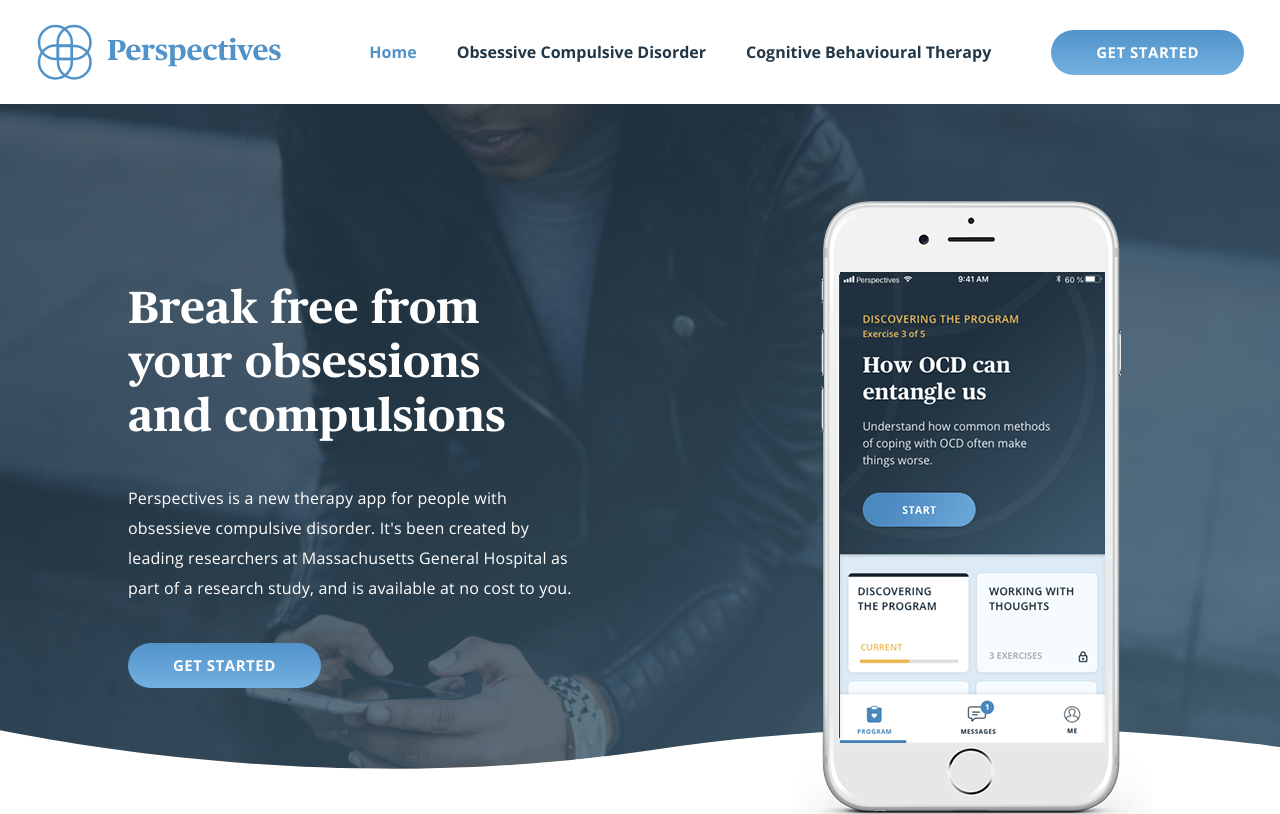
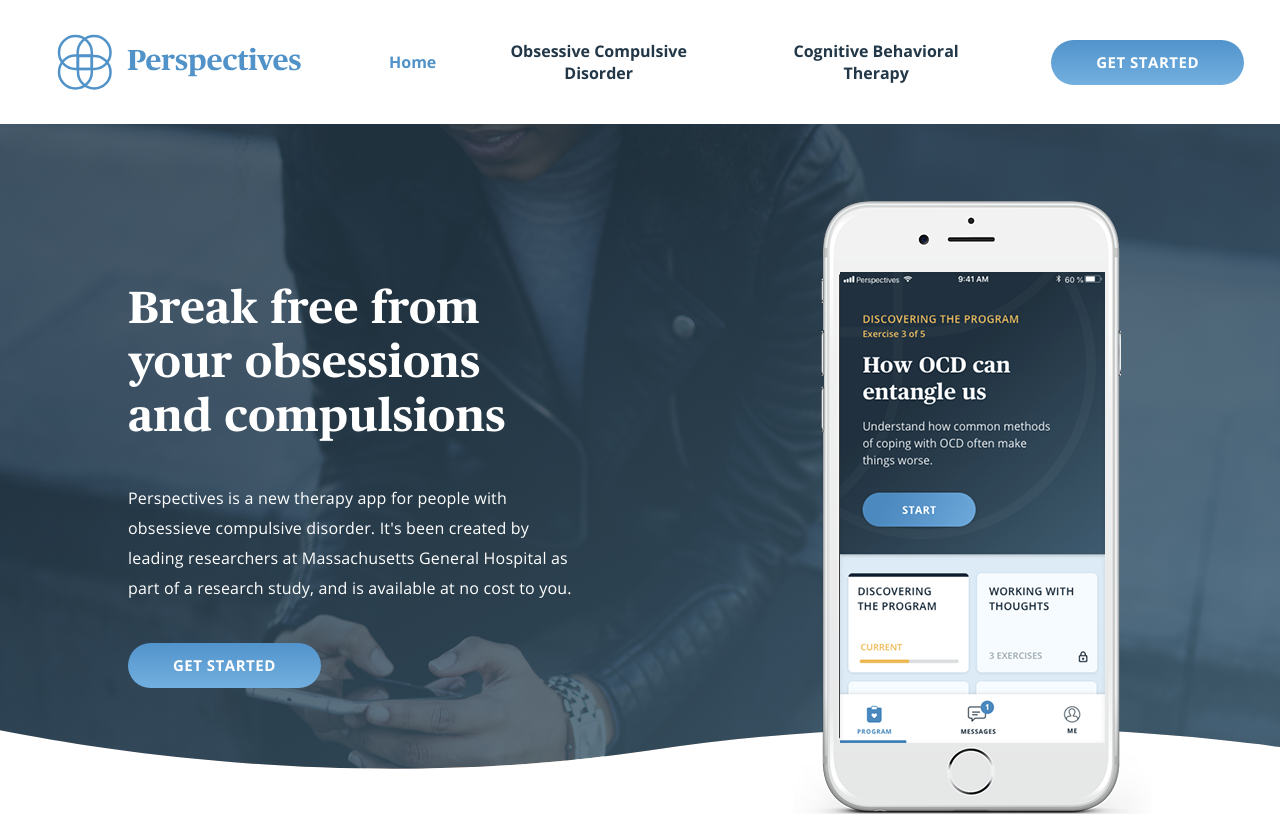
Before and after one commit to alexjram/perspectives, a website built with Vite: page index.html in a window 1280 px wide. Shown: the top 814 px of the page. Built offline with nearby package versions, Linux system fonts and the light colour scheme.

Commit message:
finishing touches

```diff
--- a/index.html
+++ b/index.html
@@ -25,7 +25,7 @@
               <a href="#" class="header__link">Obsessive Compulsive Disorder</a>
             </li>
             <li class="header__item">
-              <a href="#" class="header__link">Cognitive Behavioural Therapy</a>
+              <a href="#" class="header__link">Cognitive Behavioral Therapy</a>
             </li>
           </ul>
           <a href="#" class="btn">GET STARTED</a>
@@ -43,14 +43,14 @@
             <img src="./src/images/mobile-close.svg" alt="close menu" />
           </button>
           <ul class="header__menu">
-            <li class="header__item">
+            <li class="header__item header__item--active">
               <a href="#" class="header__link">Home</a>
             </li>
             <li class="header__item">
               <a href="#" class="header__link">Obsessive Compulsive Disorder</a>
             </li>
             <li class="header__item">
-              <a href="#" class="header__link">Cognitive Behavioural Therapy</a>
+              <a href="#" class="header__link">Cognitive Behavioral Therapy</a>
             </li>
             <li class="header__item">
               <a href="#" class="header__link">GET STARTED</a>
--- a/src/styles/_global_components.scss
+++ b/src/styles/_global_components.scss
@@ -13,6 +13,7 @@
   border: none;
   @include mq("tablet") {
     padding: 12px 45px;
+    white-space: nowrap;
   }
 
   &-transparent {
--- a/src/styles/_hero.scss
+++ b/src/styles/_hero.scss
@@ -34,6 +34,7 @@
     display: flex;
     width: 100%;
     align-items: center;
+    justify-content: center;
     padding-top: 126px;
     padding-left: 40px;
     padding-right: 50px;
@@ -54,8 +55,12 @@
     justify-content: center;
     align-items: center;
     @include mq("tablet") {
+      padding-left: 30px;
       align-items: start;
       padding-top: 70px;
+    }
+    @include mq("desktop") {
+      padding-left: 0;
     }
   }
   &__title {
--- a/src/styles/_menu.scss
+++ b/src/styles/_menu.scss
@@ -22,15 +22,17 @@
 
   &--desktop {
     display: none;
-    @include mq("tablet") {
+    @include mq("desktop") {
       display: flex;
       align-items: center;
+      flex: 1;
+      justify-content: space-between;
     }
   }
 
   &--mobile {
     display: flex;
-    @include mq("tablet") {
+    @include mq("desktop") {
       display: none;
     }
   }
@@ -40,6 +42,8 @@
     display: block;
     @include mq("tablet") {
       width: 253px;
+      margin-right: 20px;
+      margin-left: 20px;
     }
   }
 
@@ -51,7 +55,7 @@
     flex-direction: column;
     padding: 0 40px;
 
-    @include mq("tablet") {
+    @include mq("desktop") {
       flex-direction: row;
     }
   }
@@ -61,10 +65,11 @@
     display: block;
     border-bottom: solid 1px $color-white;
     width: 100%;
-    @include mq("tablet") {
+    @include mq("desktop") {
       padding: 0 20px;
       border-bottom: none;
       width: auto;
+      text-align: center;
     }
   }
   &__link {
@@ -72,11 +77,16 @@
     font-weight: 600;
     color: $color-white;
     text-decoration: none;
+    text-transform: uppercase;
     transition: color 0.2s ease;
-    @include mq("tablet") {
+    &--active {
+      color: black;
+    }
+    @include mq("desktop") {
       color: $color-dark-blue;
       font-size: 16px;
       font-weight: 700;
+      text-transform: none;
 
       &:hover,
       &--active {
```
